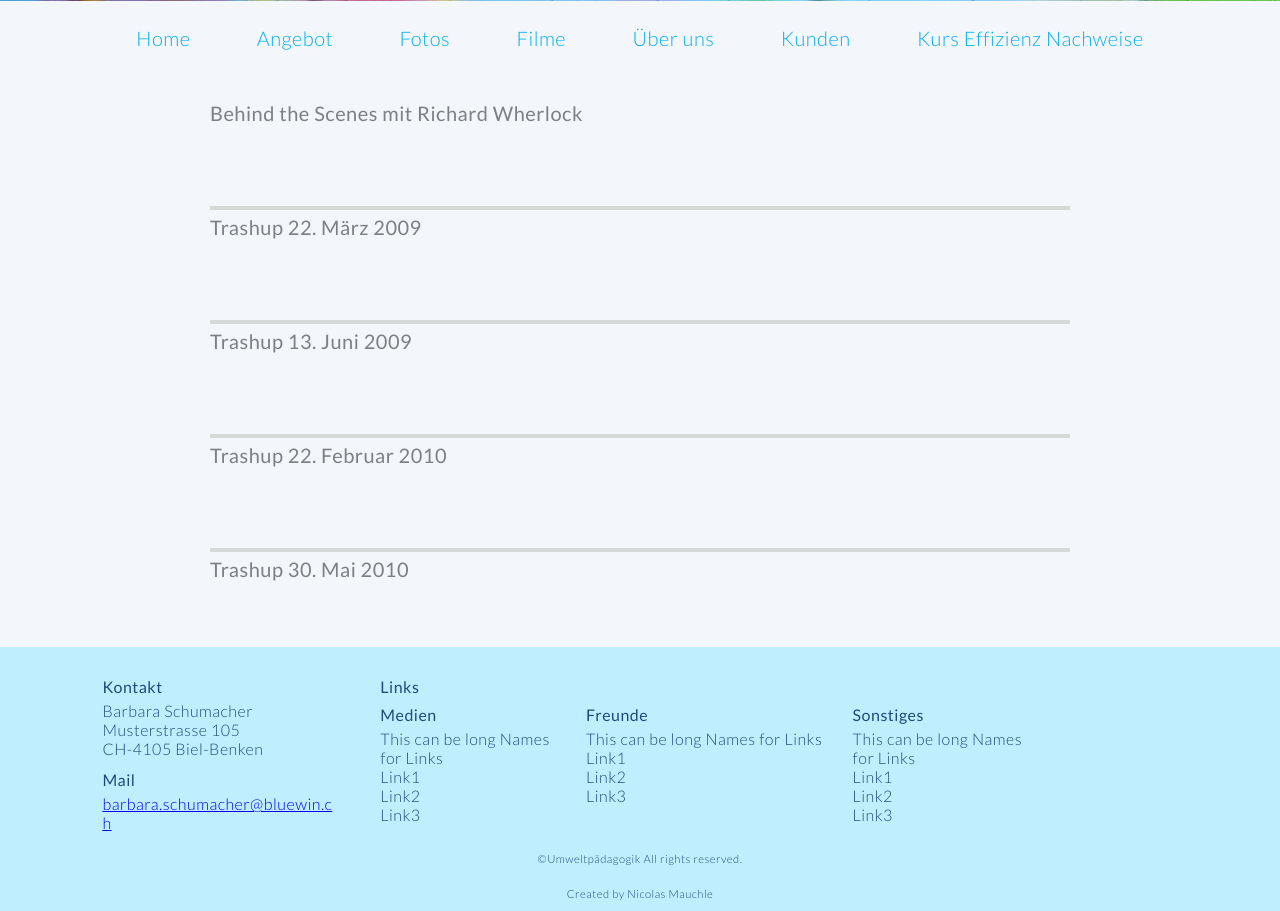
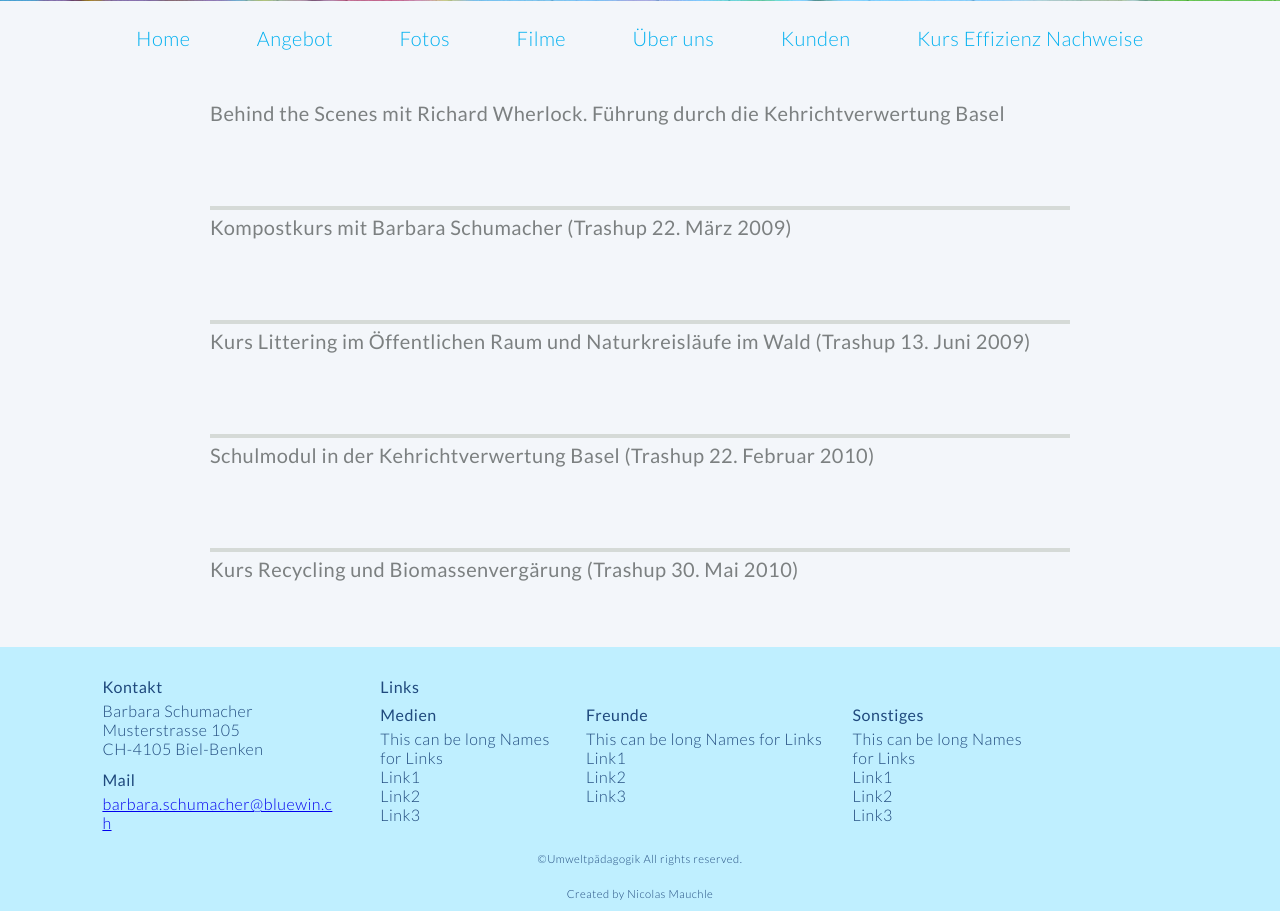
Before and after one commit to bhzunami/umweltpaedagogik, a Rails app: page /videos in a window 1280 px wide. Shown: the part 382-1293 px from the top of the page. Run offline with Rails 7, Linux system fonts and the light colour scheme; style sheets or scripts are compiled from the project's sources; some libraries are stand-ins or nearby versions.

Commit message:
Change title of videos

```diff
--- a/app/views/static_pages/videos.html.haml
+++ b/app/views/static_pages/videos.html.haml
@@ -1,21 +1,21 @@
 %article#main
 	%p
 	.column.ten.center
-		%h2 Behind the Scenes mit Richard Wherlock
+		%h2 Behind the Scenes mit Richard Wherlock. Führung durch die Kehrichtverwertung Basel
 		#video_1
 		<br />
 		%hr.hr/
-		%h2 Trashup 22. März 2009
+		%h2 Kompostkurs mit Barbara Schumacher (Trashup 22. März 2009)
 		#video_2
 		<br />
 		%hr.hr/
-		%h2 Trashup 13. Juni 2009
+		%h2 Kurs Littering im Öffentlichen Raum und Naturkreisläufe im Wald (Trashup 13. Juni 2009)
 		#video_3
 		<br />
 		%hr.hr/
-		%h2 Trashup 22. Februar 2010
+		%h2 Schulmodul in der Kehrichtverwertung Basel (Trashup 22. Februar 2010)
 		#video_4
 		<br />
 		%hr.hr/
-		%h2 Trashup 30. Mai 2010
+		%h2 Kurs Recycling und Biomassenvergärung (Trashup 30. Mai 2010)
 		#video_5
```
